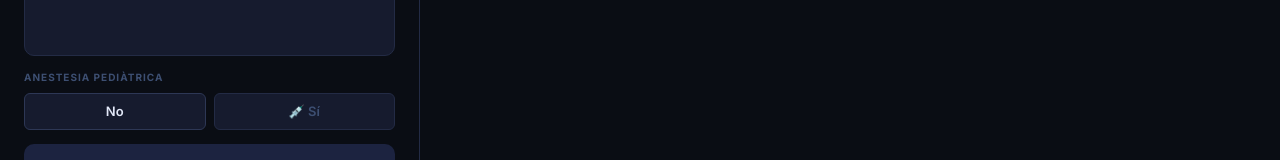
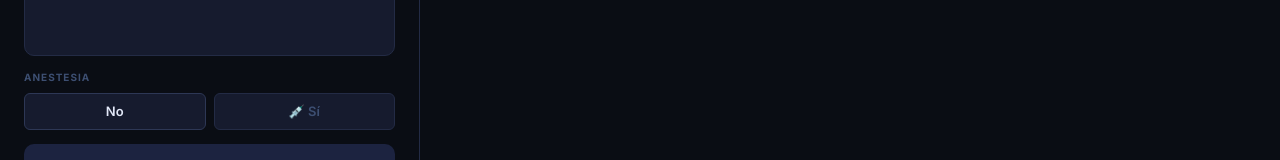
Before and after one commit to lucixia3/rm-programacion, a Next.js app: page / in a window 1280 px wide. Shown: the part 560-720 px from the top of the page. Built offline with nearby package versions, Linux system fonts and the light colour scheme.

Commit message:
Rename anesthesia label to 'Anestesia'

```diff
--- a/src/components/features/RMScheduler.tsx
+++ b/src/components/features/RMScheduler.tsx
@@ -225,7 +225,7 @@ export function RMScheduler() {
             />
 
             <div>
-              <Label style={{ marginBottom: 8 }}>Anestesia pediàtrica</Label>
+              <Label style={{ marginBottom: 8 }}>Anestesia</Label>
               <div style={{ display: "flex", gap: 8, marginBottom: anestSi ? 10 : 0 }}>
                 {(["No", "Sí"] as const).map((opt) => {
                   const active = opt === "Sí" ? anestSi : !anestSi;
```
